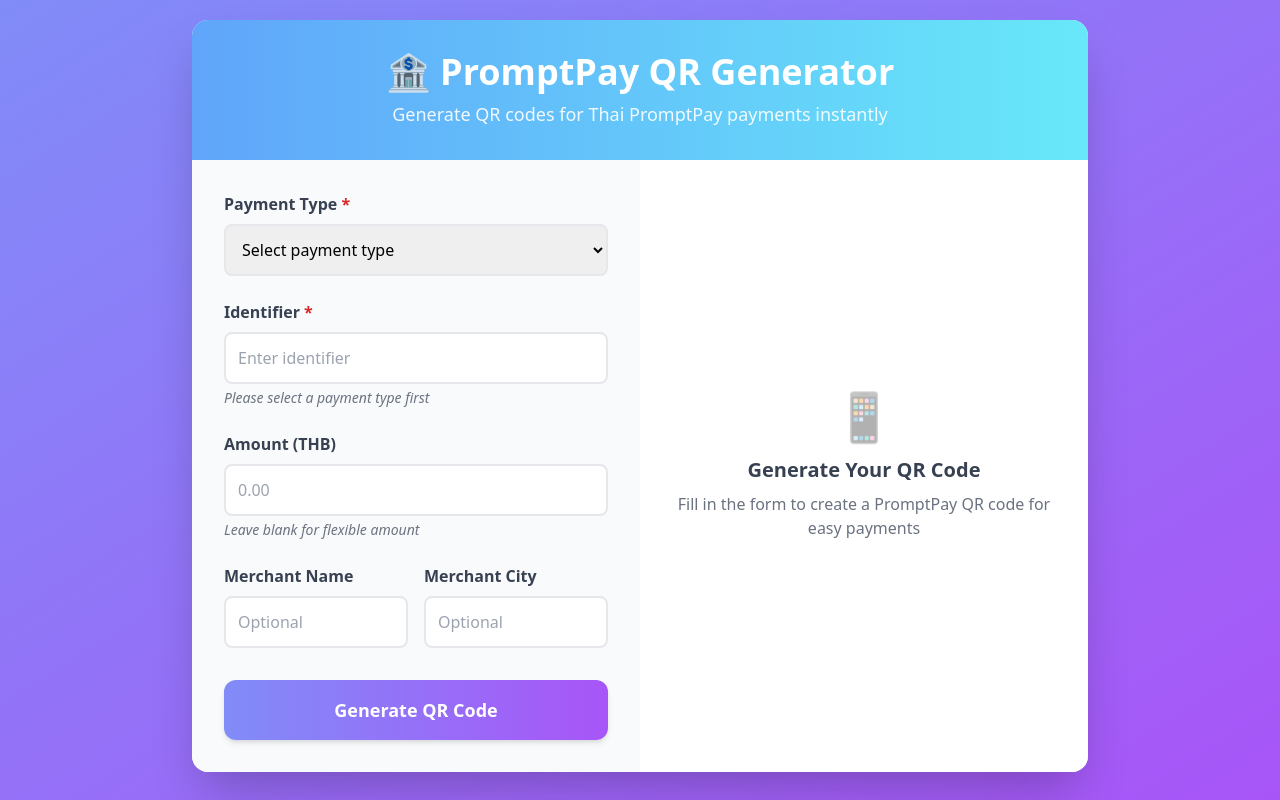
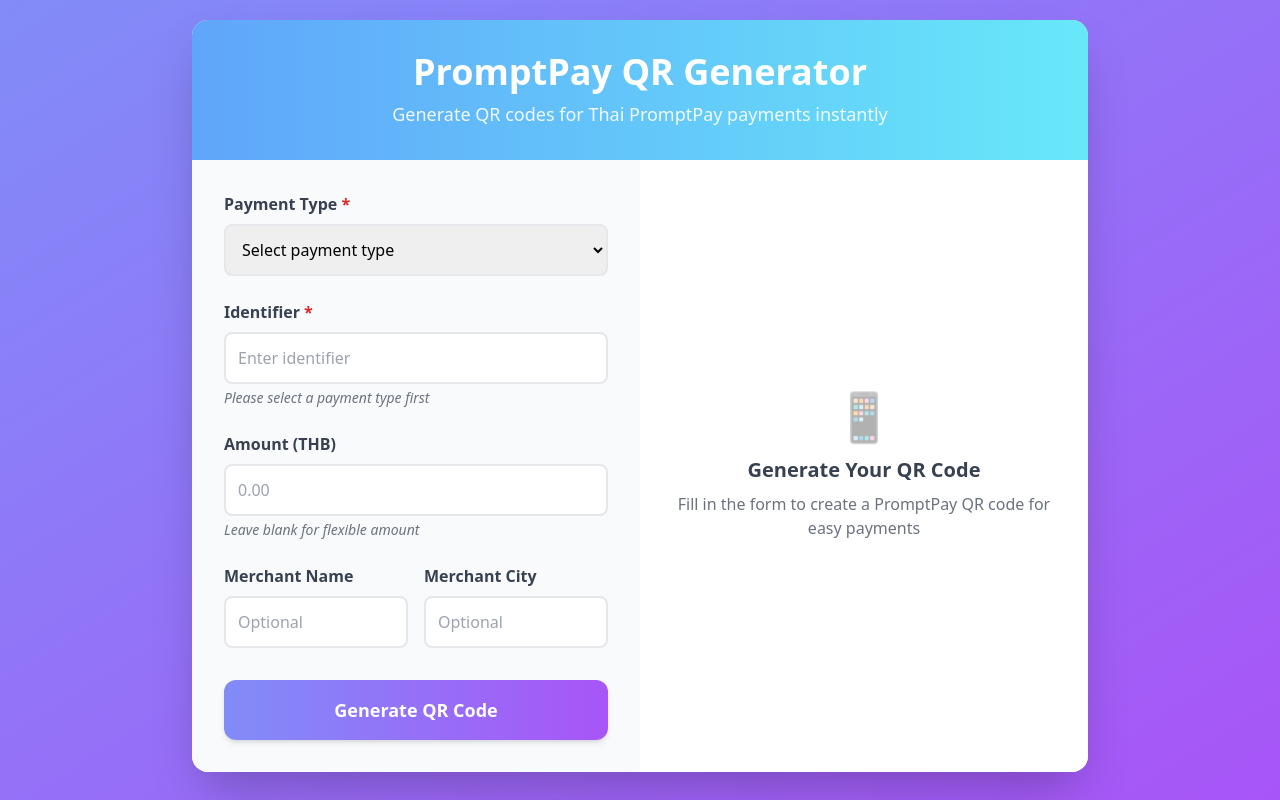
Before and after one commit to narithzz/promptpay-qr-generator, a website: page public/index.html in a window 1280 px wide. Drawn offline with nearby package versions, Linux system fonts and the light colour scheme.

Commit message:
Add files via upload

```diff
--- a/public/index.html
+++ b/public/index.html
@@ -10,7 +10,7 @@
 <body class="bg-gradient-to-br from-indigo-400 to-purple-500 min-h-screen p-5 font-sans">
     <div class="container max-w-4xl mx-auto bg-white rounded-2xl shadow-2xl overflow-hidden">
         <div class="bg-gradient-to-r from-blue-400 to-cyan-300 text-white p-8 text-center">
-            <h1 class="text-3xl md:text-4xl font-bold mb-2">🏦 PromptPay QR Generator</h1>
+            <h1 class="text-3xl md:text-4xl font-bold mb-2">PromptPay QR Generator</h1>
             <p class="text-lg opacity-90">Generate QR codes for Thai PromptPay payments instantly</p>
         </div>
         <div class="grid md:grid-cols-2 min-h-[600px]">
```
